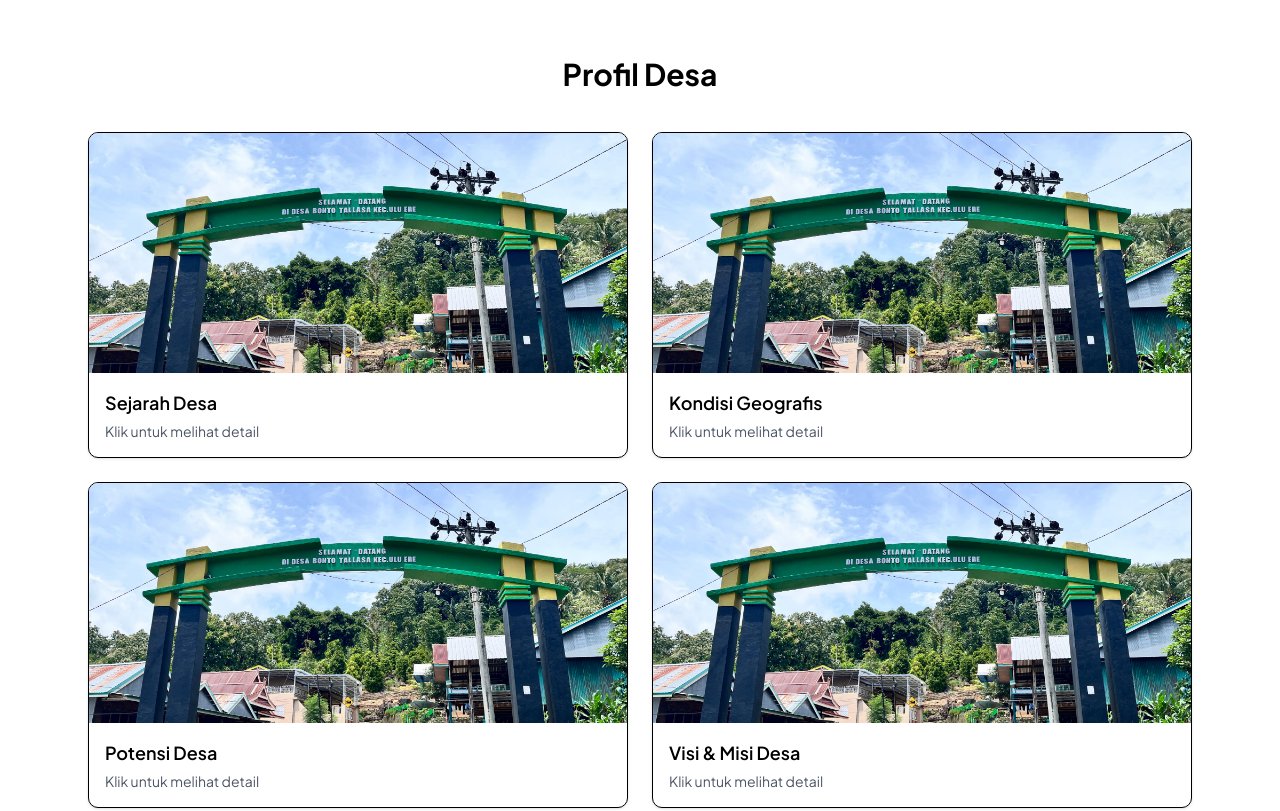
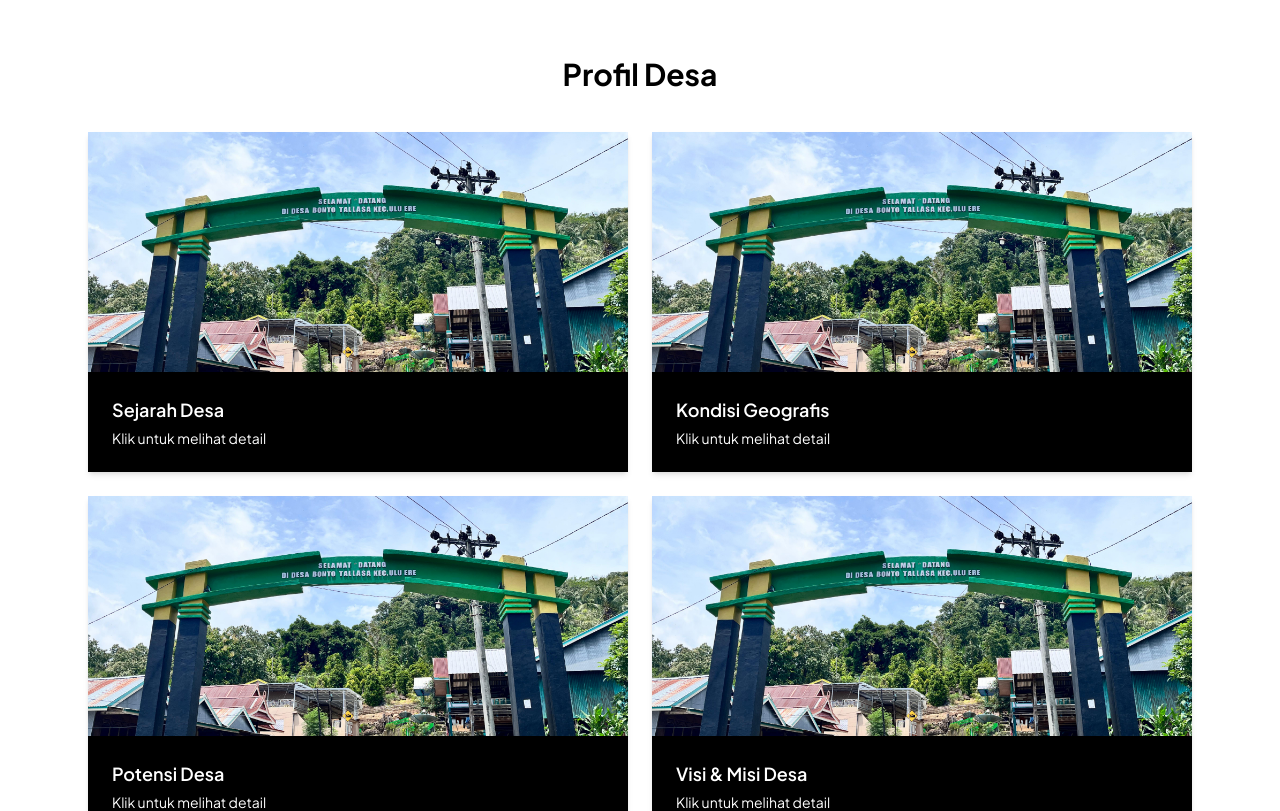
Before and after one commit to wahyuhd25/web-profil-desa-bonto-tallasa, a Next.js app: page / in a window 1280 px wide. Shown: the part 760-1571 px from the top of the page. Built offline with nearby package versions, Linux system fonts and the light colour scheme; no server answers.

Commit message:
style(info-card): update card styling

```diff
--- a/src/components/ui/InfoCard.tsx
+++ b/src/components/ui/InfoCard.tsx
@@ -1,4 +1,3 @@
-
 "use client";
 
 import Image from "next/image";
@@ -13,7 +12,13 @@ export default function InfoCard({ title, image, onClick }: Props) {
   return (
     <button
       onClick={onClick}
-      className="text-left rounded-lg border bg-white shadow-sm hover:shadow-md transition overflow-hidden"
+      className="
+        text-left bg-black
+        shadow-md
+        hover:shadow-[0_25px_50px_-12px_rgba(0,0,0,0.6)]
+        transition-shadow duration-300
+        overflow-hidden
+      "
     >
       <div className="relative h-60 w-full">
         <Image
@@ -24,9 +29,9 @@ export default function InfoCard({ title, image, onClick }: Props) {
         />
       </div>
 
-      <div className="p-4">
-        <h3 className="text-lg font-semibold">{title}</h3>
-        <p className="mt-1 text-sm text-gray-600">
+      <div className="p-6">
+        <h3 className="text-lg font-semibold text-white">{title}</h3>
+        <p className="mt-1 text-sm text-white">
           Klik untuk melihat detail
         </p>
       </div>
```
